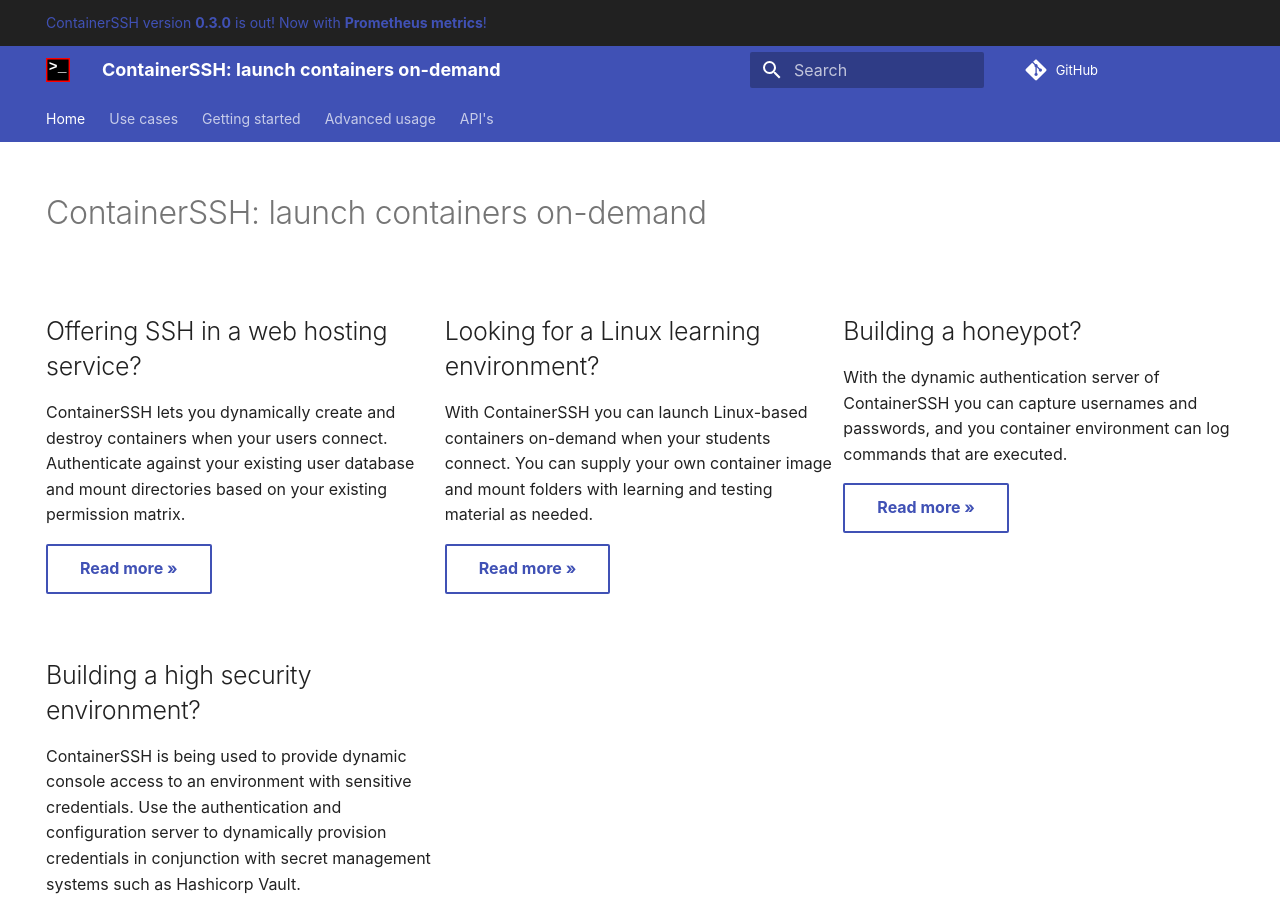
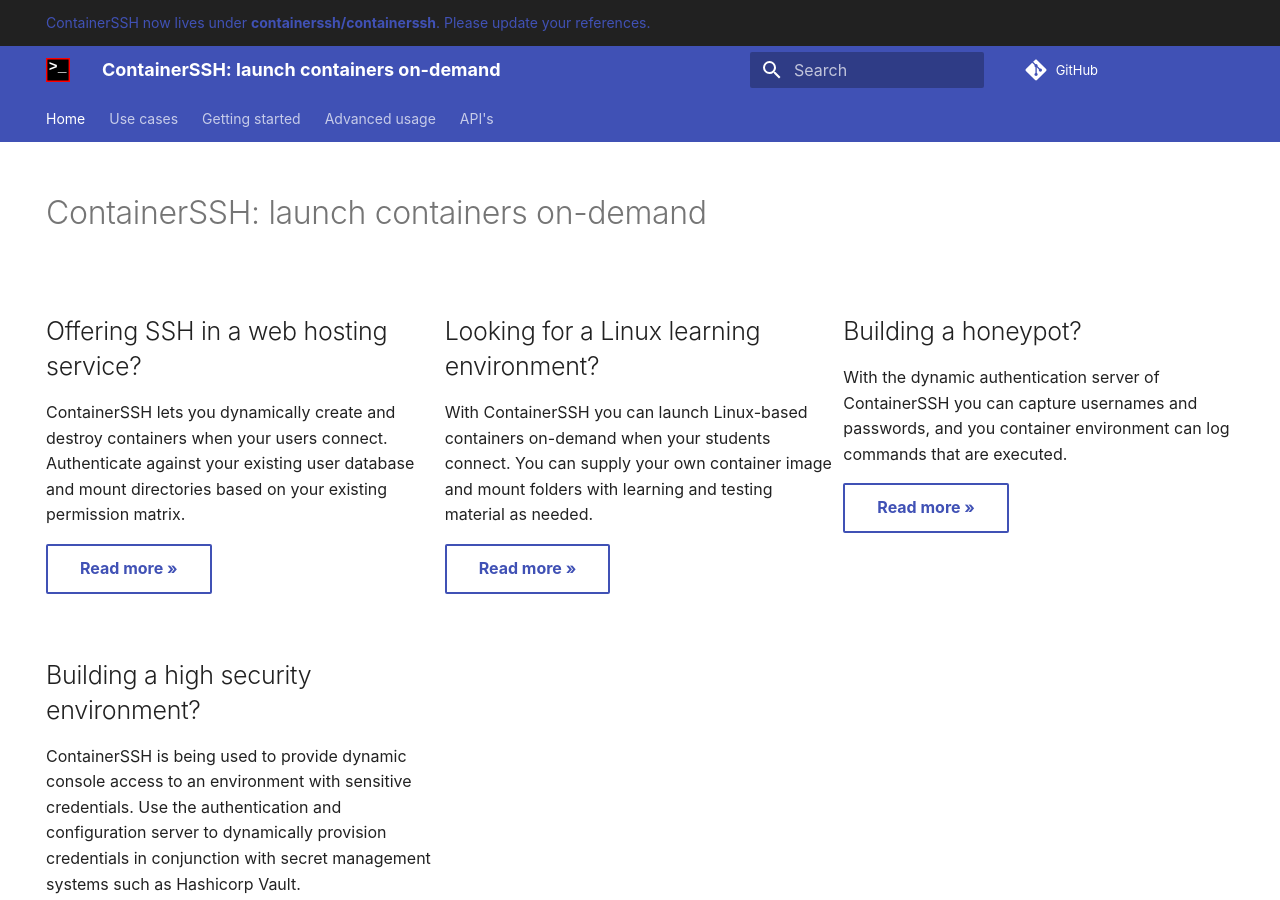
Before and after one commit to ContainerSSH/containerssh.github.io, an MkDocs documentation site: the page built from docs/index.md, in a window 1280 px wide and 900 px high. Built offline with MkDocs 1.6.1 and Material for MkDocs 9.7.7, drawn with Linux system fonts in a browser that asks for light colours; comment, search, counter and statistics services are not loaded.

Commit message:
Updated top bar to warn about name change.

```diff
--- a/.docs-theme/overrides/main.html
+++ b/.docs-theme/overrides/main.html
@@ -22,6 +22,6 @@
 {% endblock %}
 {% block announce %}
   <a href="https://github.com/janoszen/containerssh/releases/tag/0.3.0">
-      ContainerSSH version <strong>0.3.0</strong> is out! Now with <strong>Prometheus metrics</strong>!
+      ContainerSSH now lives under <strong>containerssh/containerssh</strong>. Please update your references.
   </a>
 {% endblock %}
```
